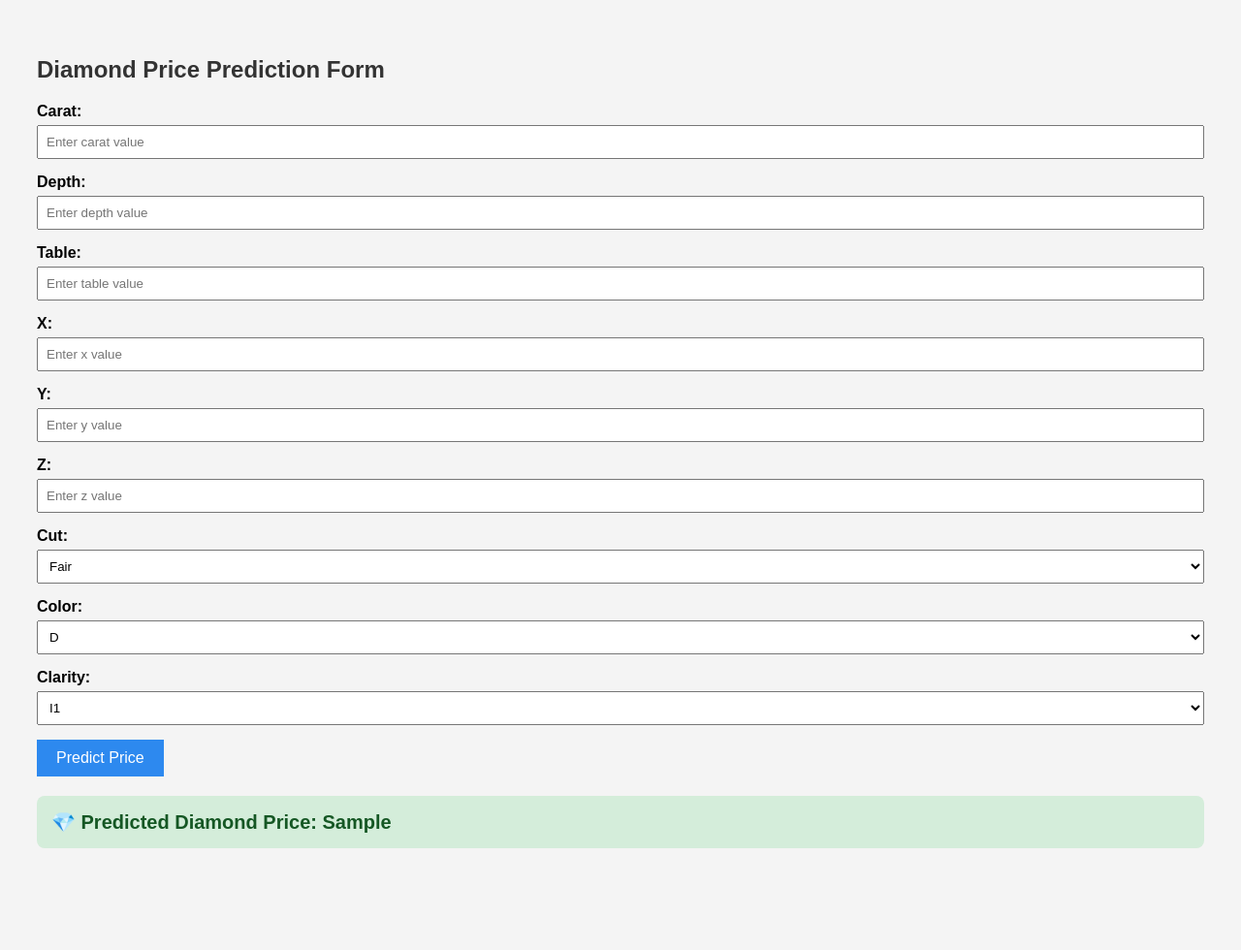
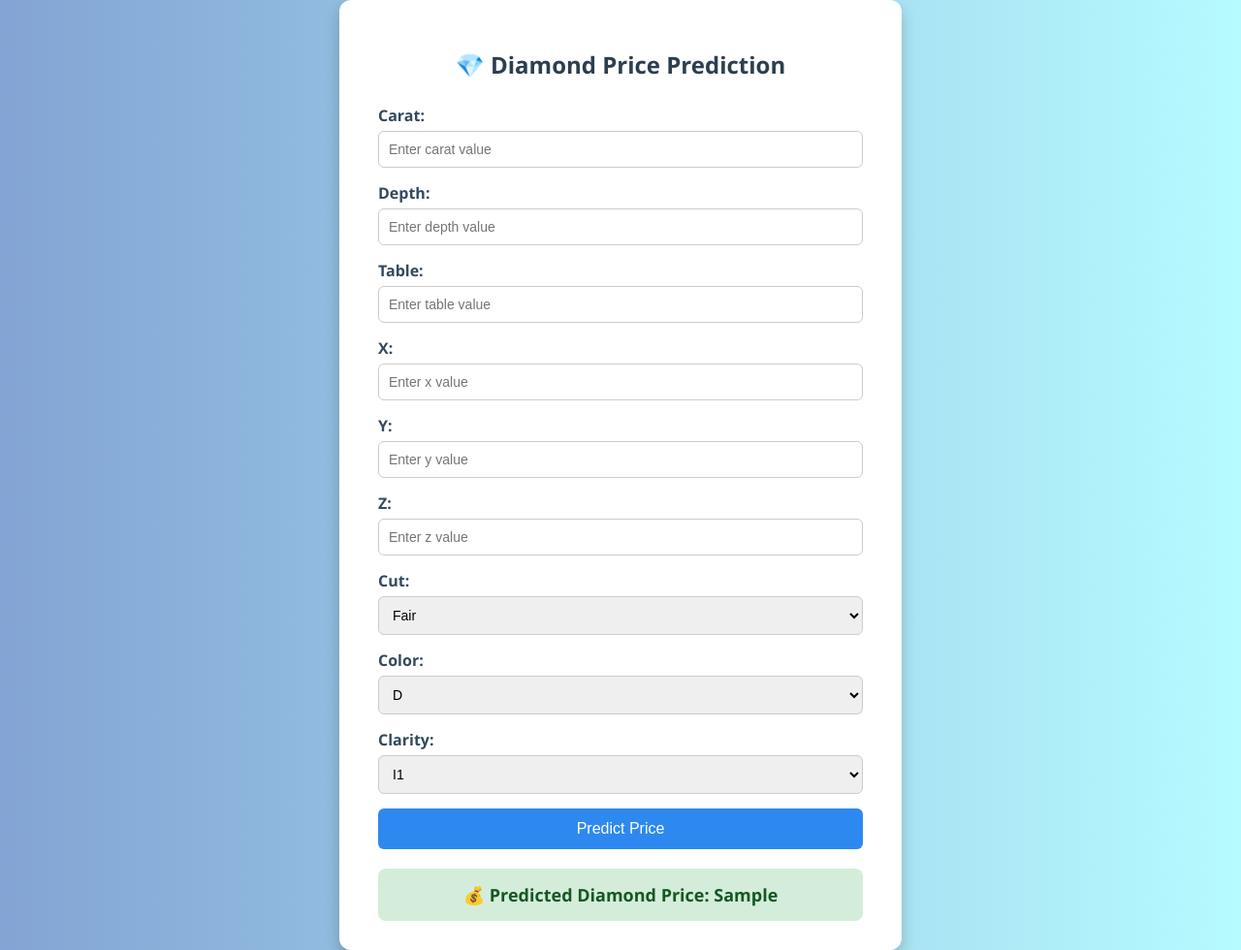
Before and after one commit to swarajRB/Diamond_Price_Prediction_ML_Project, a Flask app: template templates/form.html in a window 1280 px wide. Shown: the whole page at 97% size. Before the commit the page ends 875 px from the top, so only its background shows below. Run offline with Flask 3, Linux system fonts and the light colour scheme; the template is opened without the code that fills it: most values are stand-ins (such as "Sample title", 1, 10 or a date in 2020).

Commit message:
templates

```diff
--- a/templates/form.html
+++ b/templates/form.html
@@ -1,46 +1,88 @@
 <!DOCTYPE html>
-<html>
+<html lang="en">
 <head>
+  <meta charset="UTF-8">
   <title>Diamond Price Prediction</title>
   <style>
     body {
-      font-family: Arial, sans-serif;
-      background-color: #f4f4f4;
-      padding: 30px;
+      font-family: 'Segoe UI', Tahoma, Geneva, Verdana, sans-serif;
+      background: linear-gradient(to right, #83a4d4, #b6fbff);
+      margin: 0;
+      padding: 0;
+      display: flex;
+      justify-content: center;
+      align-items: center;
+      min-height: 100vh;
     }
+
+    .container {
+      background-color: white;
+      padding: 30px 40px;
+      border-radius: 12px;
+      box-shadow: 0 8px 16px rgba(0, 0, 0, 0.2);
+      max-width: 500px;
+      width: 100%;
+    }
+
     h2 {
-      color: #333;
+      text-align: center;
+      color: #2c3e50;
+      margin-bottom: 25px;
     }
+
     .form-group {
       margin-bottom: 15px;
     }
+
     label {
+      font-weight: bold;
+      margin-bottom: 5px;
       display: block;
-      margin-bottom: 5px;
-      font-weight: bold;
+      color: #34495e;
     }
+
     input[type="number"],
     select {
       width: 100%;
-      padding: 8px;
+      padding: 10px;
+      border: 1px solid #ccc;
+      border-radius: 6px;
       box-sizing: border-box;
+      font-size: 14px;
     }
+
     input[type="submit"] {
-      padding: 10px 20px;
+      width: 100%;
+      padding: 12px;
       background-color: #2d89ef;
       color: white;
+      font-size: 16px;
       border: none;
+      border-radius: 6px;
       cursor: pointer;
-      font-size: 16px;
+      transition: background-color 0.3s ease;
     }
+
     input[type="submit"]:hover {
       background-color: #1b5fc4;
+    }
+
+    .result-box {
+      margin-top: 20px;
+      padding: 15px;
+      border-radius: 8px;
+      background-color: #d4edda;
+      color: #155724;
+      font-size: 18px;
+      font-weight: bold;
+      text-align: center;
     }
   </style>
 </head>
 <body>
 
-  <h2>Diamond Price Prediction Form</h2>
+  <div class="container">
+    <h2>💎 Diamond Price Prediction</h2>
     <form action="{{ url_for('predict_datapoint') }}" method="POST">
 
       <div class="form-group">
@@ -112,14 +154,14 @@
       </div>
 
       <input type="submit" value="Predict Price">
-
     </form>
 
     {% if final_result %}
-  <div style="margin-top: 20px; padding: 15px; border-radius: 8px; background-color: #d4edda; color: #155724; font-size: 20px; font-weight: bold;">
-    💎 Predicted Diamond Price: {{ final_result }}
+      <div class="result-box">
+        💰 Predicted Diamond Price: {{ final_result }}
       </div>
     {% endif %}
+  </div>
 
 </body>
 </html>
```
Also changed, not shown: templates/index.html (+53 -19 lines). Lines whose indentation alone changed are shown as unchanged.
